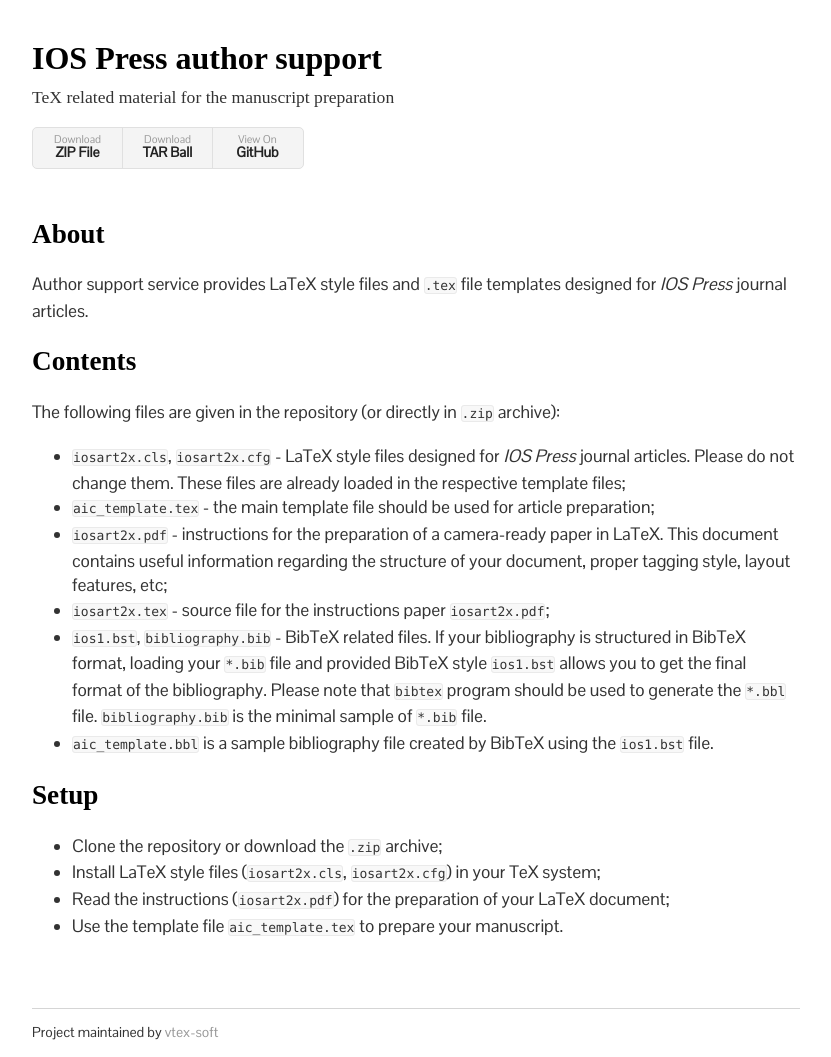
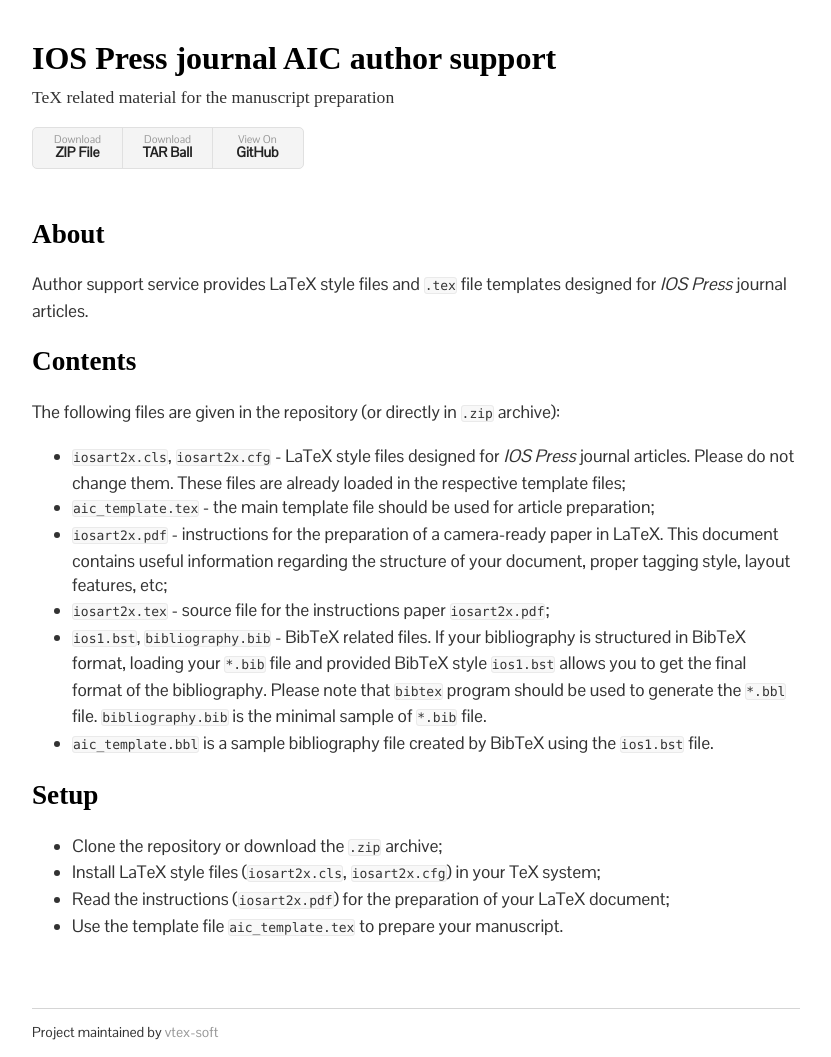
Before and after one commit to vtex-soft/texsupport.iospress-aic, a Jekyll site: the page built from README.md, in a window 1280 px wide. Shown: the whole page, without its empty margins (224-1055 px from the left). Built offline with Jekyll 4.4.1, drawn with Linux system fonts in a browser that asks for light colours; some web fonts are replaced; our own code applies the rules of GitHub Pages for plain Markdown files.

Commit message:
full title

```diff
--- a/_config.yml
+++ b/_config.yml
@@ -1,3 +1,3 @@
-title: IOS Press author support
+title: IOS Press journal AIC author support
 description: TeX related material for the manuscript preparation
 show_downloads: true
```
